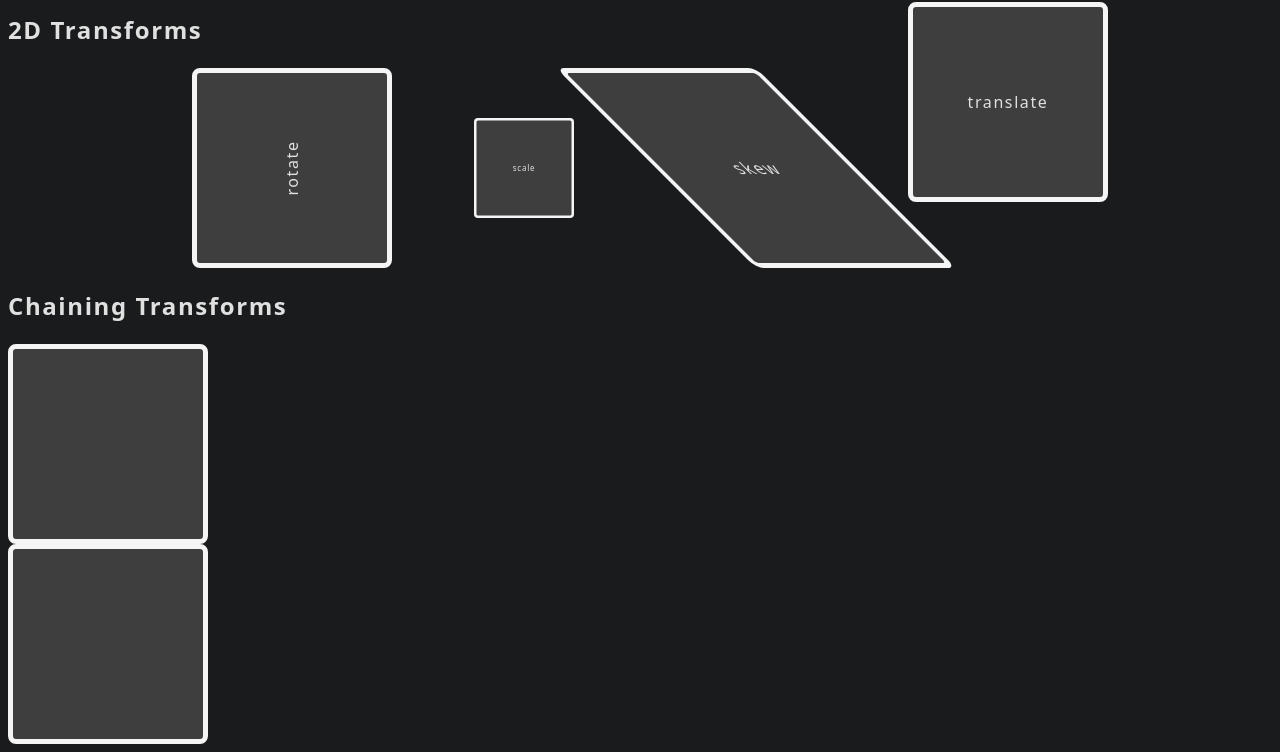
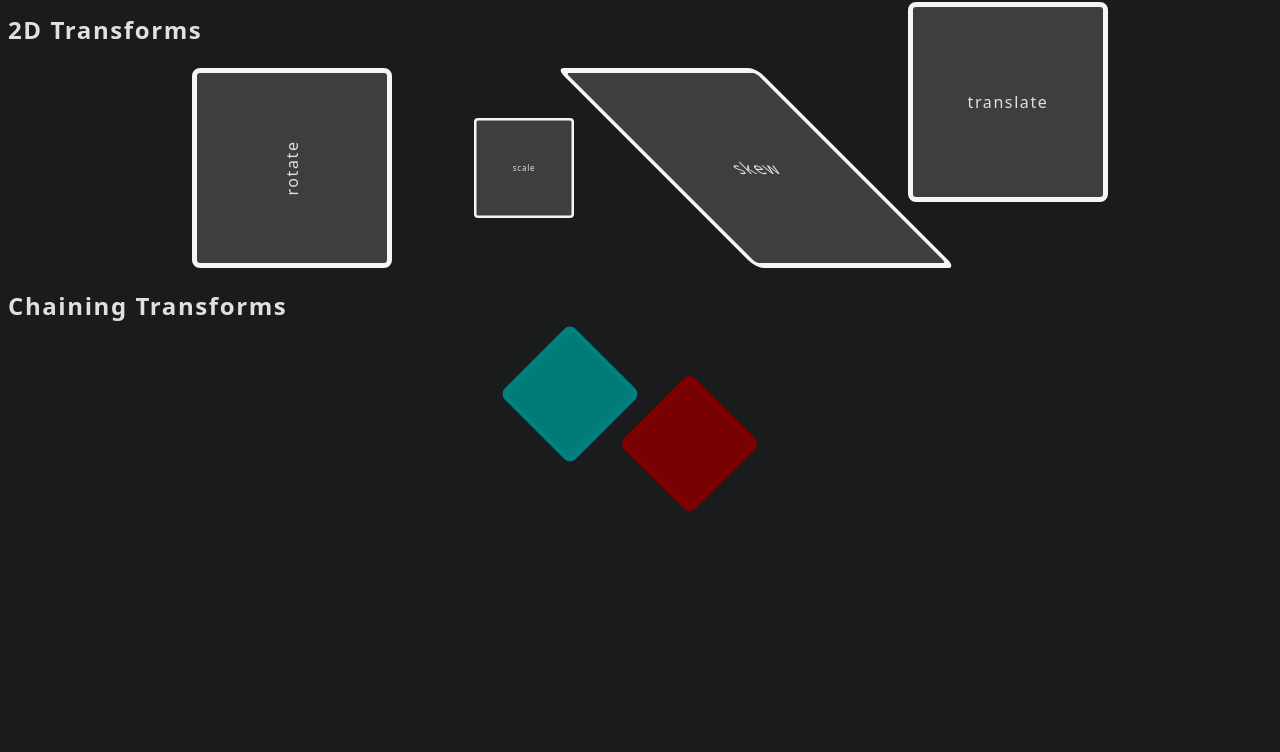
Before and after one commit to mwahyd/TOP-projects, a plain HTML site: page 13-advanced-HTML-CSS/animations/transforms/index.html in a window 1280 px wide. Shown: the part 79-831 px from the top of the page. After the commit the page ends 800 px from the top, so only its background shows below. Drawn offline with Linux system fonts and the light colour scheme.

Commit message:
style the classes for chaining transforms

```diff
--- a/13-advanced-HTML-CSS/animations/transforms/style.css
+++ b/13-advanced-HTML-CSS/animations/transforms/style.css
@@ -14,15 +14,16 @@ html {
 .box {
   width: 200px;
   height: 200px;
-  background-color: #3e3e3e;
-  border: 5px solid #f5f5f5;
+  background-color: var(--_bg-colour, #3e3e3e);
+  border: 5px solid var(--_border-colour, #f5f5f5);
   border-radius: 0.5rem;
   display: flex;
   align-items: center;
   justify-content: center;
 }
 
-.transform-2d {
+.transform-2d,
+.chaining {
   /* border: 2px solid red; */
   display: flex;
   justify-content: center;
@@ -53,3 +54,24 @@ html {
   /* transform: translateY(-33%); */
   transform: translate(20px, -33%);
 }
+
+/* chaining transforms */
+
+.box.red,
+.box.blue {
+  position: absolute;
+  width: 100px;
+  height: 100px;
+}
+
+.box.red {
+  --_border-colour: rgba(128, 0, 0, 1);
+  --_bg-colour: rgba(128, 0, 0, 0.95);
+  transform: rotate(45deg) translate(70%);
+}
+
+.box.blue {
+  --_border-colour: rgba(0, 128, 128, 1);
+  --_bg-colour: rgba(0, 128, 128, 0.95);
+  transform: translate(-70%) rotate(45deg);
+}
```
